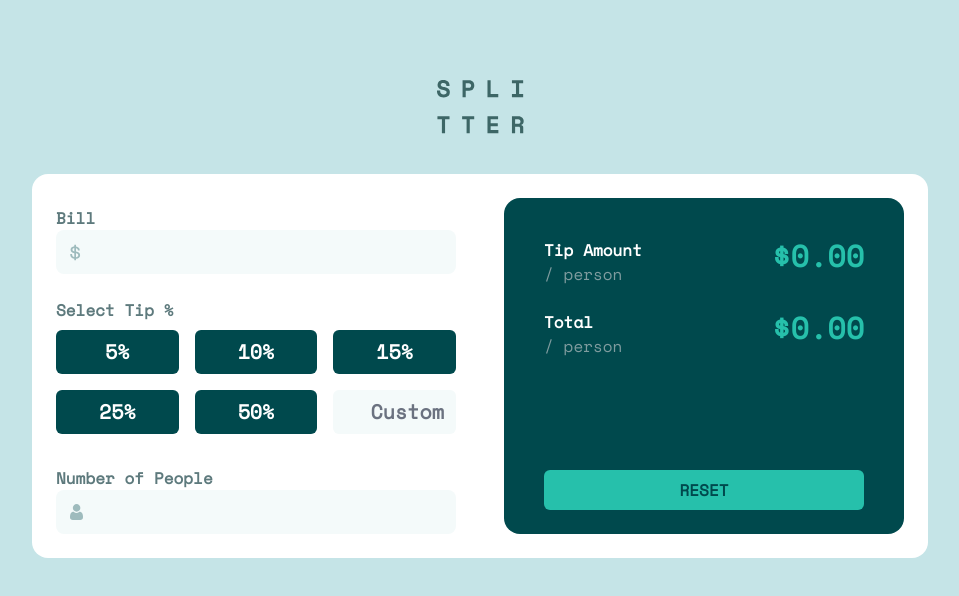
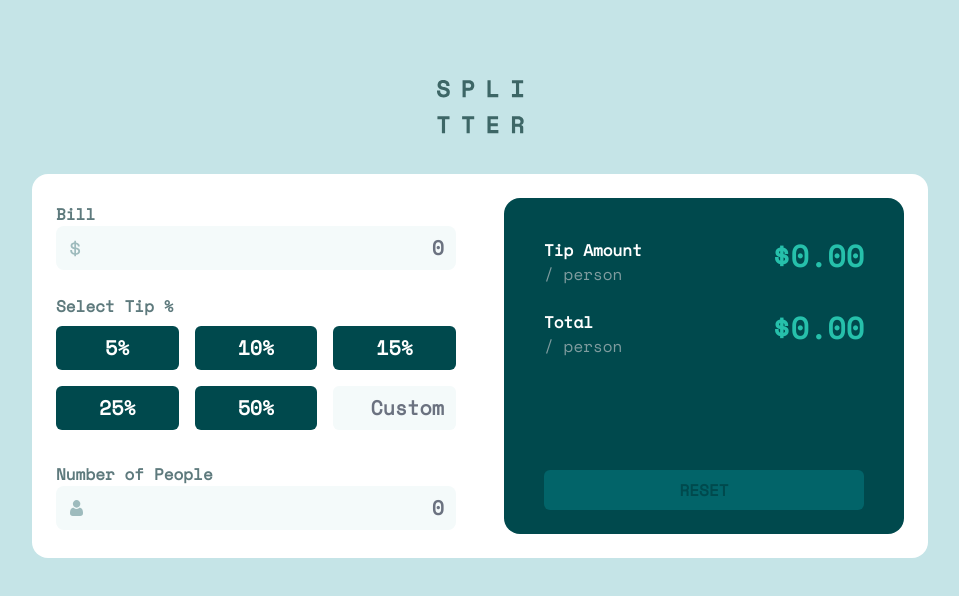
Before and after one commit to Kass-S/tip-calculator, a React (Vite) app: page / in a window 1280 px wide. Shown: the top 596 px of the page, without its empty margins (160-1119 px from the left). Built offline with nearby package versions, Linux system fonts and the light colour scheme.

Commit message:
reset button works now

```diff
--- a/src/components/TipCard.jsx
+++ b/src/components/TipCard.jsx
@@ -1,17 +1,24 @@
 import React, { useEffect, useState } from 'react'
 
 const TipCard = () => {
-    const [billInput, setBillInput] = useState(0);
-    const [peopleNum, setPeopleNum] = useState(0);
-    const [tip, setTip] = useState(0);
+    const [billInput, setBillInput] = useState('');
+    const [peopleNum, setPeopleNum] = useState('');
+    const [tip, setTip] = useState('');
 
-    const [tipAmount, setTipAmount] = useState(0);
-    const [total, setTotal] = useState(0);
+    const [tipAmount, setTipAmount] = useState('0.00');
+    const [total, setTotal] = useState('0.00');
 
     let billNum = Number(billInput);
     let people = Number(peopleNum);
     let tipNum = Number(tip);
 
+    const ResetTips = () => {
+        setBillInput('');
+        setPeopleNum('');
+        setTip('');
+        setTipAmount("0.00");
+        setTotal("0.00");
+    }
 
 
 
@@ -19,7 +26,7 @@ const TipCard = () => {
         const Calculator = () => {
             tipNum /= 100;
 
-            if(billNum != 0 && people != 0){
+            if(billNum > 0 && people > 0){
                 let preTip = billNum * tipNum
                 let preTipPerson = preTip / people;
 
@@ -38,14 +45,14 @@ const TipCard = () => {
     <div className='flex justify-center'>
         <div className="lg:w-[56rem] grid lg:grid-cols-2 bg-white rounded-2xl lg:h-96">
             <div className=' max-w-lg'>
-                <div className='m-6 mt-8'>
+                <div className='m-6 mt-7'>
                     <h5 className=" font-bold text-color-dark">
                         Bill
                     </h5>
 
                     <div className='input-icons'>
                         <img className='icon' src="/assets/icon-dollar.svg" alt="dollar sign icon" />
-                        <input type="number" className='input-bg rounded-lg text-right w-full input-text-color font-bold text-xl stuff focus:ring-0' onChange={(e) => {setBillInput(e.target.value)}} />
+                        <input type="text" placeholder='0' className='input-bg rounded-lg text-right w-full input-text-color font-bold text-xl stuff focus:ring-0' value={billInput} onChange={(e) => {setBillInput(e.target.value)}} />
                     </div>
                 </div>
 
@@ -87,7 +94,7 @@ const TipCard = () => {
                             : "dark-card-bg text-white"
                         }`} onClick={() => {setTip(50)}}>50%</button>
 
-                        <input type="text" placeholder="Custom" className='input-bg rounded-md text-xl py-2 m-2 text-right input-text-color font-bold focus:ring-0 stuff' onChange={(e) => {setTip(e.target.value)}} />
+                        <input type="text" placeholder="Custom" className='input-bg rounded-md text-xl py-2 m-2 text-right input-text-color font-bold focus:ring-0 stuff' value={tip} onChange={(e) => {setTip(e.target.value)}} />
                     </div>
                 </div>
 
@@ -98,7 +105,7 @@ const TipCard = () => {
 
                     <div className='input-icons'>
                         <img className='icon' src="/assets/icon-person.svg" alt="people icon" />
-                        <input type="number" className='input-bg rounded-lg text-right w-full input-text-color font-bold text-xl stuff focus:ring-0' onChange={(e) => {setPeopleNum(e.target.value)}} />
+                        <input type="text" placeholder='0' className='input-bg rounded-lg text-right w-full input-text-color font-bold text-xl stuff focus:ring-0' value={peopleNum} onChange={(e) => {setPeopleNum(e.target.value)}} />
                     </div>
                 </div>
 
@@ -132,7 +139,15 @@ const TipCard = () => {
                 </div>
 
                 <div className='mx-2 md:mx-6 mt-6 md:mt-28'>
-                    <button className='input-text-color button-hover rounded-md dark-btn-bg p-2 w-full font-bold'>RESET</button>
+                    <button className={`input-text-color rounded-md  p-2 w-full font-bold   ${
+                        tip == '' && peopleNum == '' && billInput == ''
+                        ? 'disabled-btn-bg'
+                        : ' dark-btn-bg button-hover'
+                    }`} disabled={
+                        tip == '' && peopleNum == '' && billInput == ''
+                        ? true
+                        : false
+                    }  onClick={ResetTips}>RESET</button>
                 </div>
 
             </div>
--- a/src/index.css
+++ b/src/index.css
@@ -41,6 +41,10 @@
     background-color: hsl(172, 67%, 45%);
 }
 
+.disabled-btn-bg{
+    background-color: hsl(183, 96%, 21%);
+}
+
 .input-text-color{
     color: hsl(183, 100%, 15%);
 }
```
